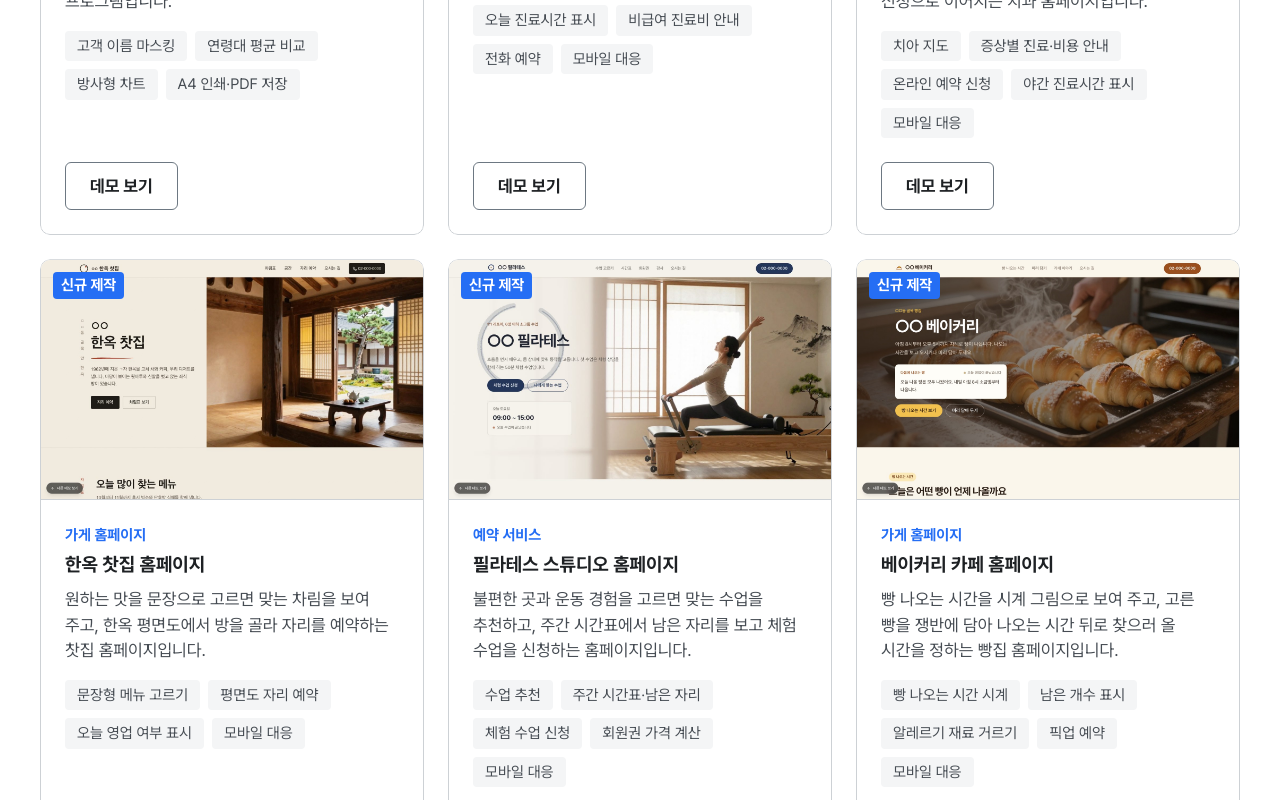
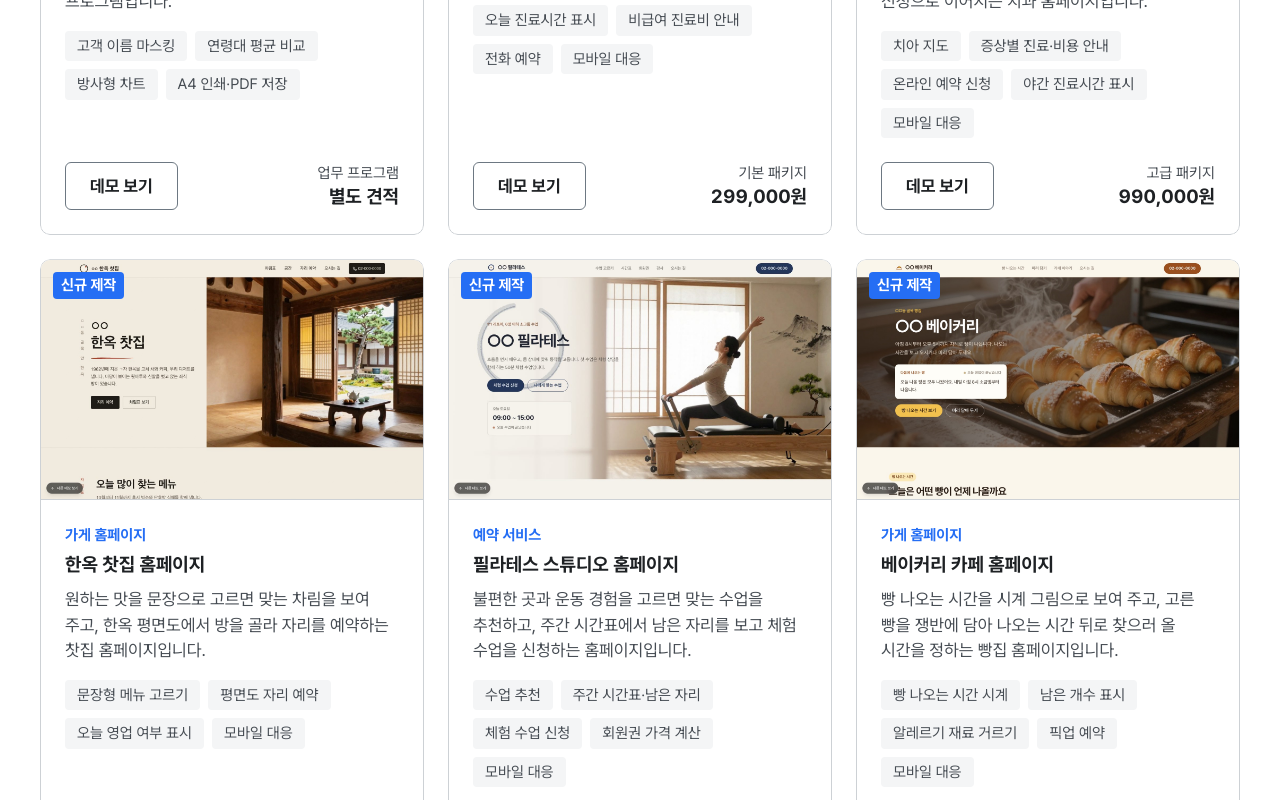
Before and after one commit to gompartner/gompartner.github.io, a Next.js app: page / in a window 1280 px wide. Shown: the part 1400-2200 px from the top of the page. Built offline with nearby package versions, Linux system fonts and the light colour scheme; no server answers.

Commit message:
제작 사례 카드에 패키지 가격 표시

```diff
--- a/components/landing/WorksGrid.tsx
+++ b/components/landing/WorksGrid.tsx
@@ -5,6 +5,7 @@ import Link from "next/link";
 import { AnimatePresence, motion } from "framer-motion";
 import type { Project } from "@/lib/types";
 import { useReducedMotionSafe } from "@/hooks/useReducedMotionSafe";
+import { formatWon, planByProject, plans } from "@/data/pricing";
 
 const EASE_OUT = [0.23, 1, 0.32, 1] as const;
 const normalize = (s: string) => s.toLowerCase().replace(/\s+/g, "");
@@ -72,10 +73,11 @@ export function WorksGrid({ projects, marks = [] }: { projects: Project[]; marks
                   );
                 })}
               </ul>
-              <div className="mt-auto pt-6">
+              <div className="mt-auto flex items-end justify-between gap-3 pt-6">
                 <Link href={w.demoUrl} data-gtm-cta={`demo_open_${w.id}`} className={secondaryButton}>
                   데모 보기
                 </Link>
+                <PlanPrice projectId={w.id} />
               </div>
             </div>
           </motion.li>
@@ -84,3 +86,14 @@ export function WorksGrid({ projects, marks = [] }: { projects: Project[]; marks
     </ul>
   );
 }
+
+/** 비슷하게 만들 때 맞는 패키지 가격. 업무 프로그램은 별도 견적으로 적는다. */
+function PlanPrice({ projectId }: { projectId: string }) {
+  const plan = plans.find((p) => p.id === planByProject[projectId]);
+  return (
+    <p className="text-right leading-[1.4]">
+      <span className="block text-[15px] text-foreground-secondary">{plan ? `${plan.name} 패키지` : "업무 프로그램"}</span>
+      <span className="text-[19px] font-bold tabular-nums">{plan ? formatWon(plan.price) : "별도 견적"}</span>
+    </p>
+  );
+}
```
